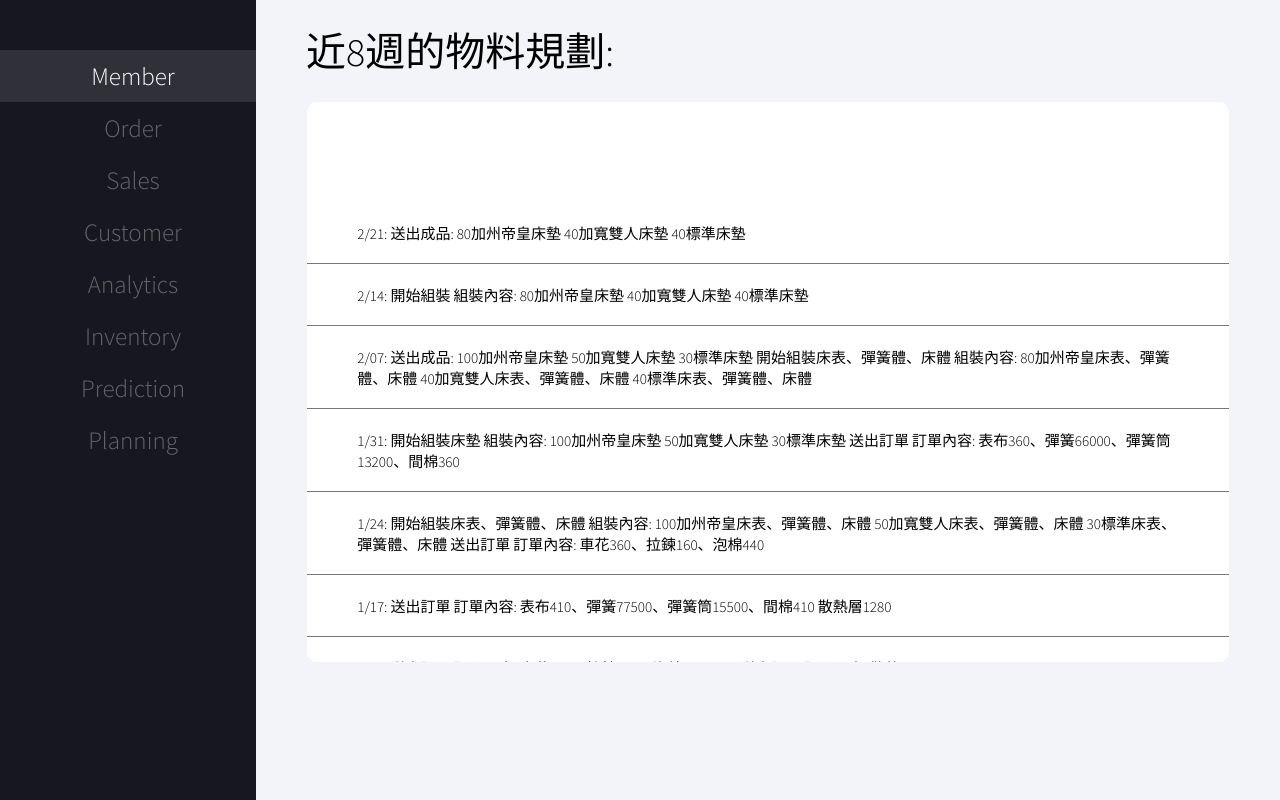
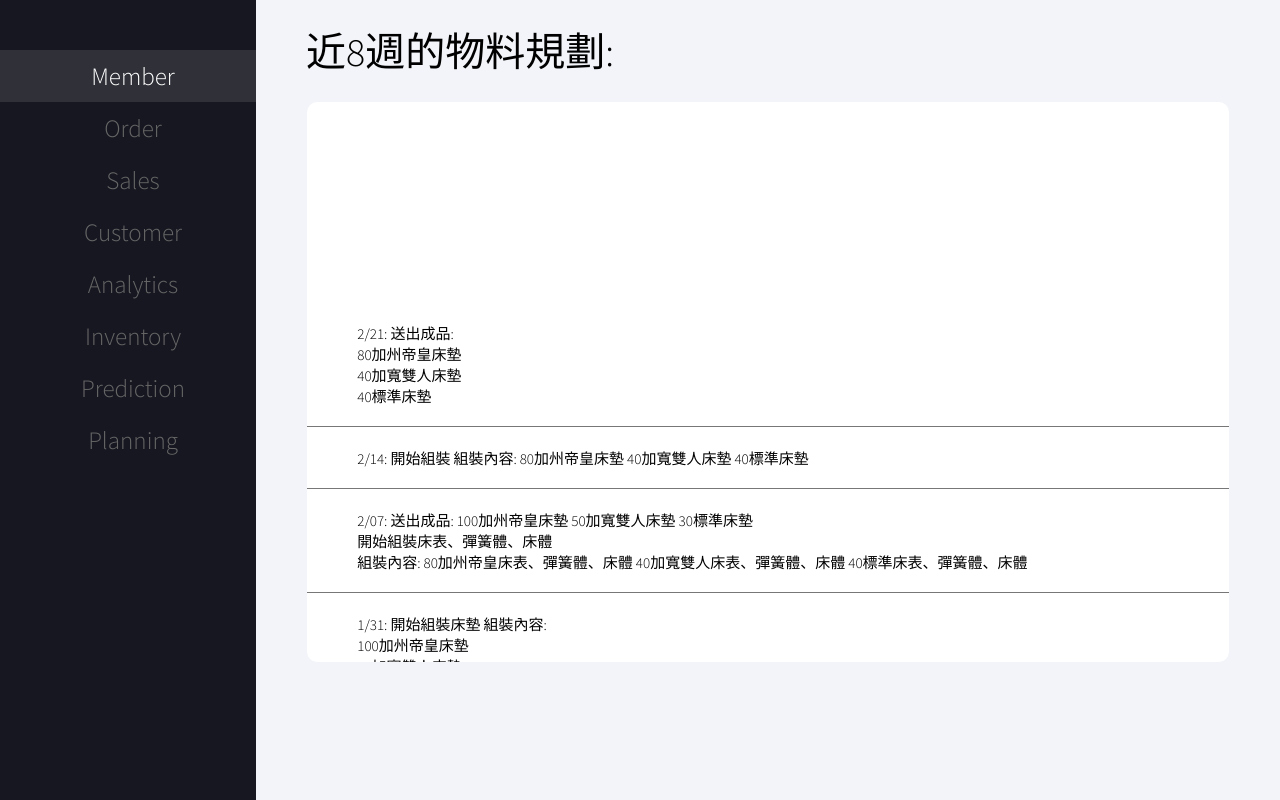
Before and after one commit to serenade010/simmons, a React (Create React App) app: page /planning in a window 1280 px wide. Built offline with nearby package versions, Linux system fonts and the light colour scheme.

Commit message:
adding space on planning page

```diff
--- a/src/Pages/Planning.js
+++ b/src/Pages/Planning.js
@@ -7,23 +7,31 @@ function Planning() {
       <div className="planning-title">近8週的物料規劃:</div>
       <div className="planning-container">
         <div className="planning-entry">
-          2/21: 送出成品: 80加州帝皇床墊 40加寬雙人床墊 40標準床墊{' '}
+          2/21: 送出成品: <div className="planning-item">80加州帝皇床墊</div>{' '}
+          <div className="planning-item">40加寬雙人床墊</div>
+          <div className="planning-item">40標準床墊</div>
         </div>
         <div className="planning-entry">
           2/14: 開始組裝 組裝內容: 80加州帝皇床墊 40加寬雙人床墊 40標準床墊{' '}
         </div>
         <div className="planning-entry">
           2/07: 送出成品: 100加州帝皇床墊 50加寬雙人床墊 30標準床墊
-          開始組裝床表、彈簧體、床體 組裝內容: 80加州帝皇床表、彈簧體、床體
-          40加寬雙人床表、彈簧體、床體 40標準床表、彈簧體、床體
+          <div className="planning-item"> 開始組裝床表、彈簧體、床體 </div>
+          組裝內容: 80加州帝皇床表、彈簧體、床體 40加寬雙人床表、彈簧體、床體
+          40標準床表、彈簧體、床體
         </div>
         <div className="planning-entry">
-          1/31: 開始組裝床墊 組裝內容: 100加州帝皇床墊 50加寬雙人床墊 30標準床墊
+          1/31: 開始組裝床墊 組裝內容:{' '}
+          <div className="planning-item">100加州帝皇床墊</div>
+          <div className="planning-item">50加寬雙人床墊</div>
+          <div className="planning-item"> 30標準床墊</div>
           送出訂單 訂單內容: 表布360、彈簧66000、彈簧筒13200、間棉360{' '}
         </div>
         <div className="planning-entry">
           1/24: 開始組裝床表、彈簧體、床體 組裝內容:
-          100加州帝皇床表、彈簧體、床體 50加寬雙人床表、彈簧體、床體
+          <div className="planning-item">
+            100加州帝皇床表、彈簧體、床體 50加寬雙人床表、彈簧體、床體
+          </div>
           30標準床表、彈簧體、床體 送出訂單 訂單內容: 車花360、拉鍊160、泡棉440{' '}
         </div>
         <div className="planning-entry">
@@ -31,8 +39,7 @@ function Planning() {
           散熱層1280
         </div>
         <div className="planning-entry">
-          1/10: 送出訂單 訂單內容: 車花410、拉鍊210、泡棉510 1/03: 送出訂單
-          訂單內容: 散熱層1500
+          1/10: 送出訂單 訂單內容: 車花410、拉鍊210、泡棉510
         </div>
         <div className="planning-entry">
           1/03: 送出訂單 訂單內容: 散熱層1500
--- a/src/Pages/member.css
+++ b/src/Pages/member.css
@@ -141,3 +141,7 @@ button:hover {
     height: 10%;
     padding: 1rem;
 }
+
+.planning-item {
+    font-size: 1.5rem;
+}
--- a/src/Pages/planning.css
+++ b/src/Pages/planning.css
@@ -29,7 +29,7 @@
     justify-content: space-evenly;
     font-size: 3rem;
     border-radius: 1rem;
-    padding-top: 10rem;
+    padding-top: 20rem;
     overflow: auto;
 }
 
```
